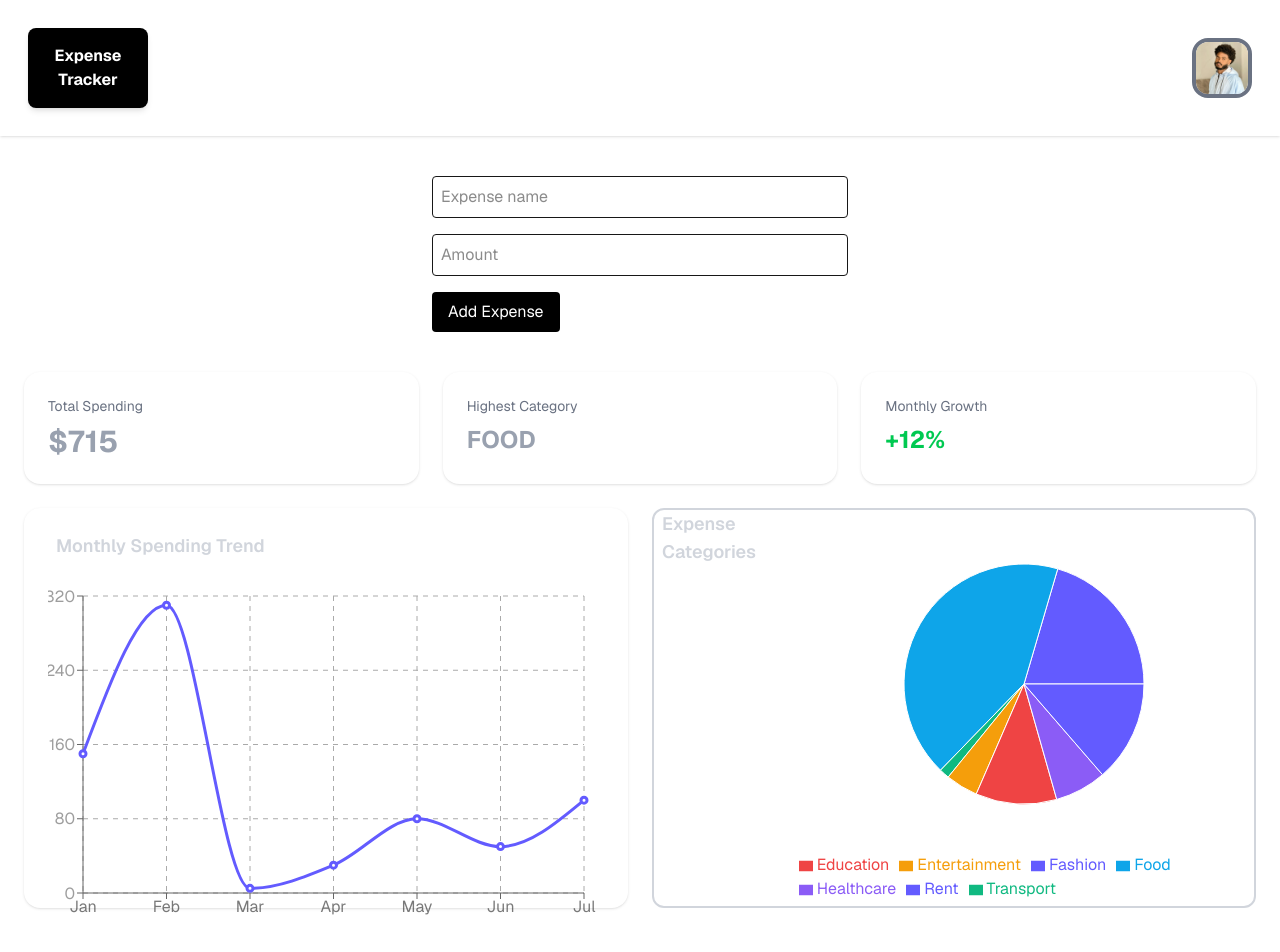
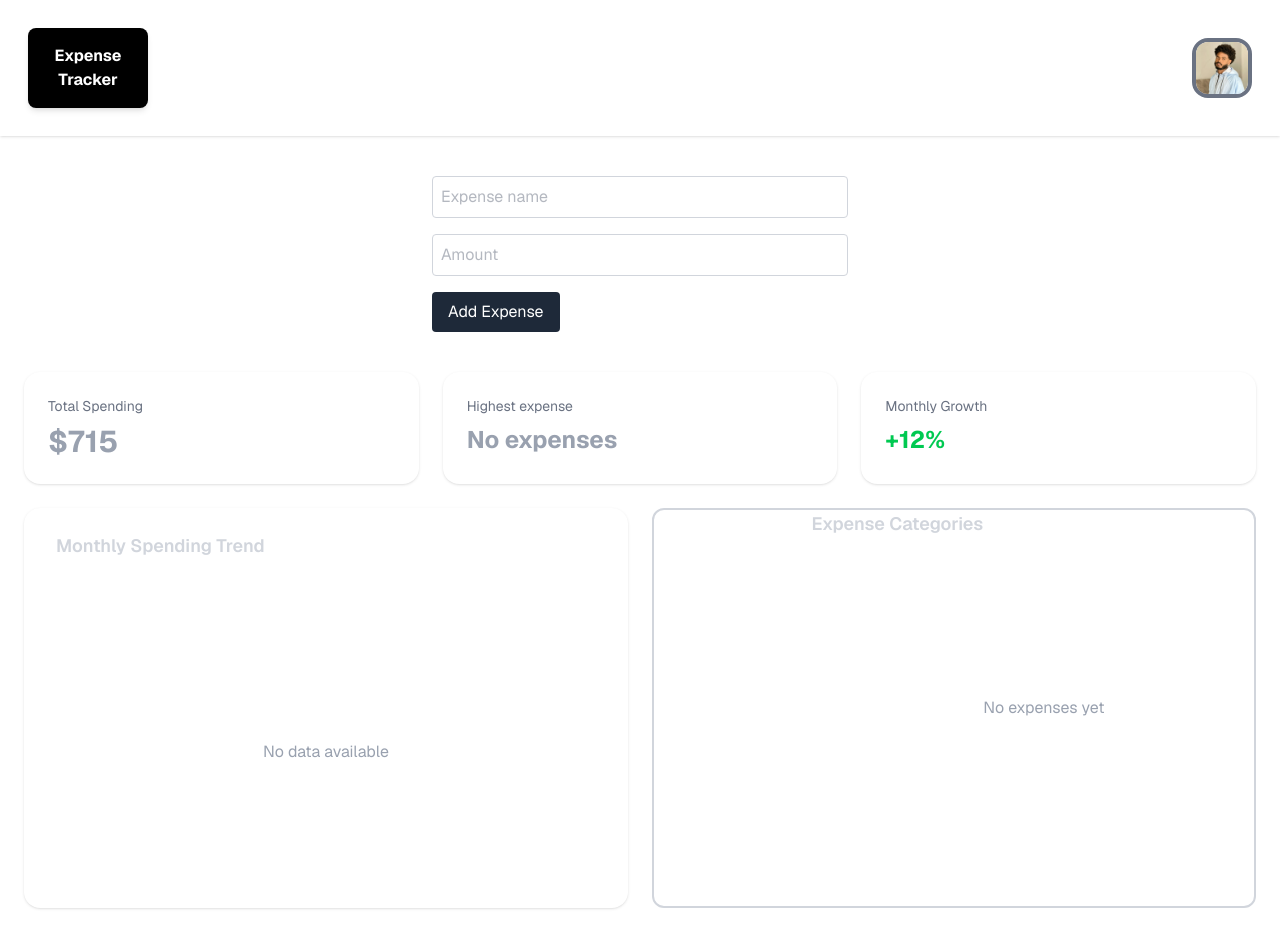
Before and after one commit to yohansngus/Expense-Tracker-Dashboard, a Next.js app: page / in a window 1280 px wide. Shown: the top 952 px of the page. Built offline with nearby package versions, Linux system fonts and the light colour scheme.

Commit message:
Improve expense tracker: add delete, localStorage, dynamic charts, and empty states

```diff
--- a/app/page.tsx
+++ b/app/page.tsx
@@ -12,26 +12,8 @@ import {
   Tooltip,
   ResponsiveContainer,
 } from "recharts";
-import { useState } from "react";
+import { useEffect, useState } from "react";
 export default function Home() {
-  const lineData = [
-    { month: "Jan", amount: 150 },
-    { month: "Feb", amount: 310 },
-    { month: "Mar", amount: 5 },
-    { month: "Apr", amount: 30 },
-    { month: "May", amount: 80 },
-    { month: "Jun", amount: 50 },
-    { month: "Jul", amount: 100 },
-  ];
-  const pieData = [
-    { category: "Rent", amount: 150 },
-    { category: "Food", amount: 310 },
-    { category: "Transport", amount: 10 },
-    { category: "Entertainment", amount: 32 },
-    { category: "Education", amount: 80 },
-    { category: "Healthcare", amount: 51 },
-    { category: "Fashion", amount: 100 },
-  ];
   const COLORS = [
     "#635bff",
     "#0ea5e9",
@@ -65,6 +47,37 @@ export default function Home() {
     setAmount("");
   };
 
+  // getting data from local storage
+
+  useEffect(() => {
+    const savedExpenses = localStorage.getItem("expenses");
+
+    if (savedExpenses) {
+      setExpenses(JSON.parse(savedExpenses));
+    }
+  }, []);
+
+  // setting data to local storage
+
+  useEffect(() => {
+    localStorage.setItem("expenses", JSON.stringify(expenses));
+  }, [expenses]);
+
+  const pieData = expenses.map((item) => ({
+    expense: item.expense,
+    amount: item.amount,
+  }));
+
+  const lineData = expenses.map((item, index) => ({
+    month: item.expense,
+    amount: item.amount,
+  }));
+
+  const highestExpense = expenses.reduce(
+    (max, item) => (item.amount > max.amount ? item : max),
+    { expense: "", amount: 0 },
+  );
+
   return (
     <div className="font-sans bg-white pb-10">
       {/*Nav bar*/}
@@ -93,7 +106,7 @@ export default function Home() {
               placeholder="Expense name"
               value={expense}
               onChange={(e) => setExpense(e.target.value)}
-              className="w-full border p-2 rounded"
+              className="w-full border border-gray-300 p-2 rounded text-gray-500"
             />
 
             <input
@@ -101,22 +114,33 @@ export default function Home() {
               placeholder="Amount"
               value={amount}
               onChange={(e) => setAmount(e.target.value)}
-              className="w-full border p-2 rounded"
+              className="w-full border border-gray-300 p-2 rounded text-gray-500"
             />
 
             <button
               type="submit"
-              className="bg-black text-white px-4 py-2 rounded"
+              className="bg-gray-800 text-white px-4 py-2 rounded hover:bg-gray-700 cursor-pointer"
             >
               Add Expense
             </button>
           </form>
-
           <div className="mt-6">
             {expenses.map((item) => (
               <div key={item.id} className="flex justify-between border-b py-2">
-                <span>{item.expense}</span>
-                <span>${item.amount}</span>
+                <span className="text-gray-500">{item.expense}</span>
+
+                <div className="flex items-center gap-3">
+                  <span className="text-gray-500">${item.amount}</span>
+
+                  <button
+                    onClick={() =>
+                      setExpenses(expenses.filter((exp) => exp.id !== item.id))
+                    }
+                    className="text-red-500 font-bold cursor-pointer"
+                  >
+                    X
+                  </button>
+                </div>
               </div>
             ))}
           </div>
@@ -130,9 +154,11 @@ export default function Home() {
           </div>
 
           <div className="bg-white p-6 rounded-2xl shadow-sm">
-            <p className="text-gray-500 text-sm">Highest Category</p>
-
-            <h2 className="text-2xl text-gray-400 font-bold mt-2">FOOD</h2>
+            {" "}
+            <p className="text-gray-500 text-sm">Highest expense</p>{" "}
+            <h2 className="text-2xl text-gray-400 font-bold mt-2">
+              {highestExpense.expense || "No expenses"}
+            </h2>
           </div>
 
           <div className="bg-white p-6 rounded-2xl shadow-sm">
@@ -147,7 +173,7 @@ export default function Home() {
             <h2 className="text-lg text-gray-300 font-semibold mb-4 pl-2">
               Monthly Spending Trend
             </h2>
-
+            {expenses.length > 0 ? (
               <ResponsiveContainer width="100%" height="100%">
                 <LineChart
                   data={lineData}
@@ -168,11 +194,7 @@ export default function Home() {
                   />
                   <XAxis tick={{ fill: "#00000086" }} dataKey="month" />
 
-                <YAxis
-                  tick={{ fill: "#00000062" }}
-                  dataKey="amount"
-                  width="auto"
-                />
+                  <YAxis tick={{ fill: "#00000062" }} width="auto" />
                   <Tooltip
                     contentStyle={{
                       borderRadius: "12px",
@@ -184,17 +206,23 @@ export default function Home() {
                   />
                 </LineChart>
               </ResponsiveContainer>
+            ) : (
+              <div className="flex items-center justify-center h-full text-gray-400">
+                No data available
+              </div>
+            )}
           </div>
           <div className="flex justify-center border-2 border-gray-300 rounded-xl h-[400px]">
             <h2 className="text-gray-300 text-lg font-semibold mb-4 pl-2">
               Expense Categories
             </h2>
+            {expenses.length > 0 ? (
               <ResponsiveContainer width="100%" height="100%">
                 <PieChart>
                   <Pie
                     data={pieData}
                     dataKey="amount"
-                  nameKey="category"
+                    nameKey="expense"
                     cx="50%"
                     cy="50%"
                     outerRadius={120}
@@ -219,6 +247,11 @@ export default function Home() {
                   <Legend align="left" />
                 </PieChart>
               </ResponsiveContainer>
+            ) : (
+              <div className="flex items-center justify-center h-full text-gray-400">
+                No expenses yet
+              </div>
+            )}
           </div>
         </div>
       </main>
```
Lines whose indentation alone changed are shown as unchanged.
